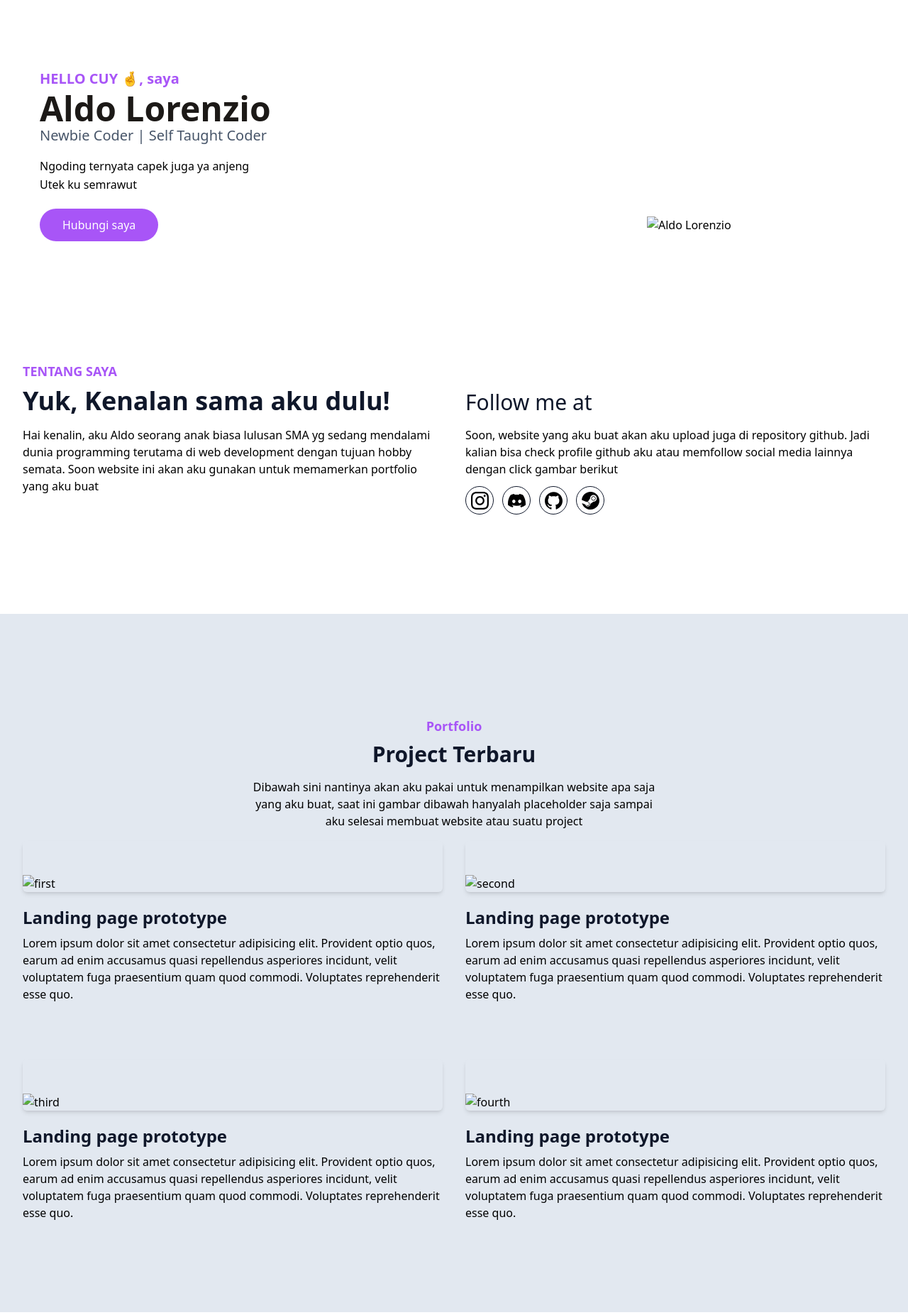
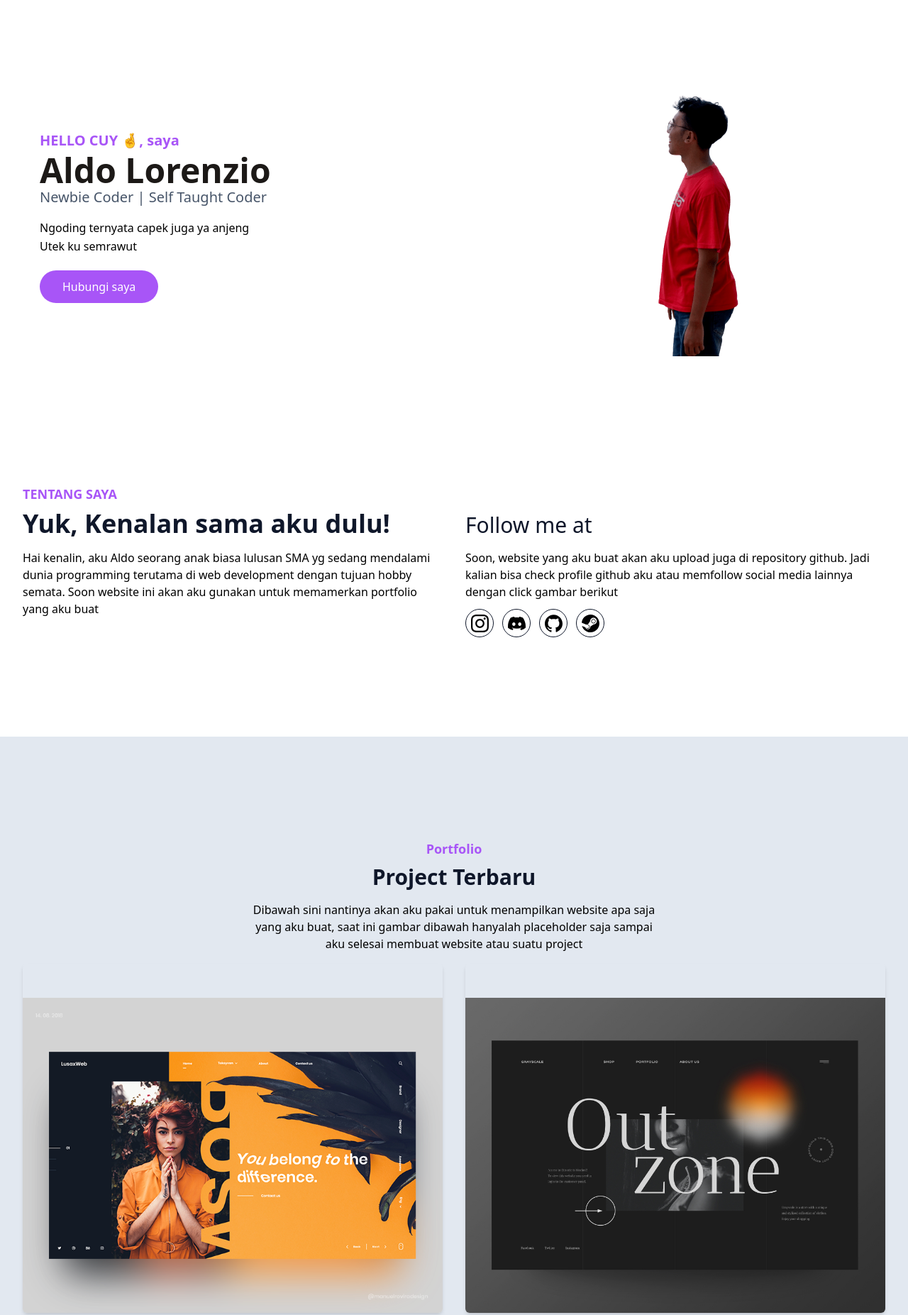
Before and after one commit to aldoLorenzio/my-portfolio, a website: page index.html in a window 1280 px wide. Shown: the part 83-1936 px from the top of the page at 71% size. Drawn offline with nearby package versions, Linux system fonts and the light colour scheme; files that its build step writes are made by us from their sources; the site is published under a folder, as on GitHub Pages, so addresses that start at the root find nothing.

Commit message:
Update index.html

```diff
--- a/index.html
+++ b/index.html
@@ -66,10 +66,10 @@
                 </div>
                 <div class="flex flex-wrap w-full self-end px-4 lg:w-1/2 lg:right-0">
                     <div class="relative mt-10 lg:mt-9 lg:left-64">
-                        <img src="/dist/img/hero crop.png   " alt="Aldo Lorenzio" class=" relative mx-auto mr-32 hidden lg:block max-w-full">
+                        <img src="dist/img/hero crop.png   " alt="Aldo Lorenzio" class=" relative mx-auto mr-32 hidden lg:block max-w-full">
                     </div>
                     <div class="lg:hidden relative pl-14 mt-10">
-                        <img src="/dist/img/hero2-removebg-preview (1).png" alt="Aldo Lorenzio" class="z-10 relative">
+                        <img src="dist/img/hero2-removebg-preview (1).png" alt="Aldo Lorenzio" class="z-10 relative">
                     </div>
                     <div class="absolute mx-auto pl-72 -translate-x-1/2 lg:hidden">
                         <svg viewBox="0 0 200 200" width="400" height="400" xmlns="http://www.w3.org/2000/svg">
@@ -139,28 +139,28 @@
                 <div class="flex flex-wrap w-full justify-center ">
                     <div class="mb-12 p-4 md:w-1/2">
                         <div class="rounded-md shadow-md overflow-hidden ">
-                            <img src="/dist/img/portolio/Lusaxweb Modern Website ⚡ (1).png" alt="first" class="w-full mt-12" >
+                            <img src="dist/img/portolio/Lusaxweb Modern Website ⚡ (1).png" alt="first" class="w-full mt-12" >
                         </div>
                         <h3 class="font-semibold text-2xl mt-5 mb-2 text-slate-900">Landing page prototype</h3>
                         <p>Lorem ipsum dolor sit amet consectetur adipisicing elit. Provident optio quos, earum ad enim accusamus quasi repellendus asperiores incidunt, velit voluptatem fuga praesentium quam quod commodi. Voluptates reprehenderit esse quo.</p>
                     </div>
                     <div class="mb-12 p-4 md:w-1/2">
                         <div class="rounded-md shadow-md overflow-hidden ">
-                            <img src="/dist/img/portolio/Out Zone - Website Concept for 404 Page _ Internal clients.png" alt="second" class="w-full mt-12" >
+                            <img src="dist/img/portolio/Out Zone - Website Concept for 404 Page _ Internal clients.png" alt="second" class="w-full mt-12" >
                         </div>
                         <h3 class="font-semibold text-2xl mt-5 mb-2 text-slate-900">Landing page prototype</h3>
                         <p>Lorem ipsum dolor sit amet consectetur adipisicing elit. Provident optio quos, earum ad enim accusamus quasi repellendus asperiores incidunt, velit voluptatem fuga praesentium quam quod commodi. Voluptates reprehenderit esse quo.</p>
                     </div>
                     <div class="mb-12 p-4 md:w-1/2">
                         <div class="rounded-md shadow-md overflow-hidden ">
-                            <img src="/dist/img/portolio/Starbucks website.png" alt="third" class="w-full mt-12" >
+                            <img src="dist/img/portolio/Starbucks website.png" alt="third" class="w-full mt-12" >
                         </div>
                         <h3 class="font-semibold text-2xl mt-5 mb-2 text-slate-900">Landing page prototype</h3>
                         <p>Lorem ipsum dolor sit amet consectetur adipisicing elit. Provident optio quos, earum ad enim accusamus quasi repellendus asperiores incidunt, velit voluptatem fuga praesentium quam quod commodi. Voluptates reprehenderit esse quo.</p>
                     </div>
                     <div class="mb-12 p-4 md:w-1/2">
                         <div class="rounded-md shadow-md overflow-hidden ">
-                            <img src="/dist/img/portolio/fourth.png" alt="fourth" class="w-full mt-12" >
+                            <img src="dist/img/portolio/fourth.png" alt="fourth" class="w-full mt-12" >
                         </div>
                         <h3 class="font-semibold text-2xl mt-5 mb-2 text-slate-900">Landing page prototype</h3>
                         <p>Lorem ipsum dolor sit amet consectetur adipisicing elit. Provident optio quos, earum ad enim accusamus quasi repellendus asperiores incidunt, velit voluptatem fuga praesentium quam quod commodi. Voluptates reprehenderit esse quo.</p>
@@ -251,7 +251,7 @@
     </footer>
     <!-- Footer End -->
 
-  <script src="/dist/js/script.js"></script>
+  <script src="dist/js/script.js"></script>
 </body>
 
 </html>
```
